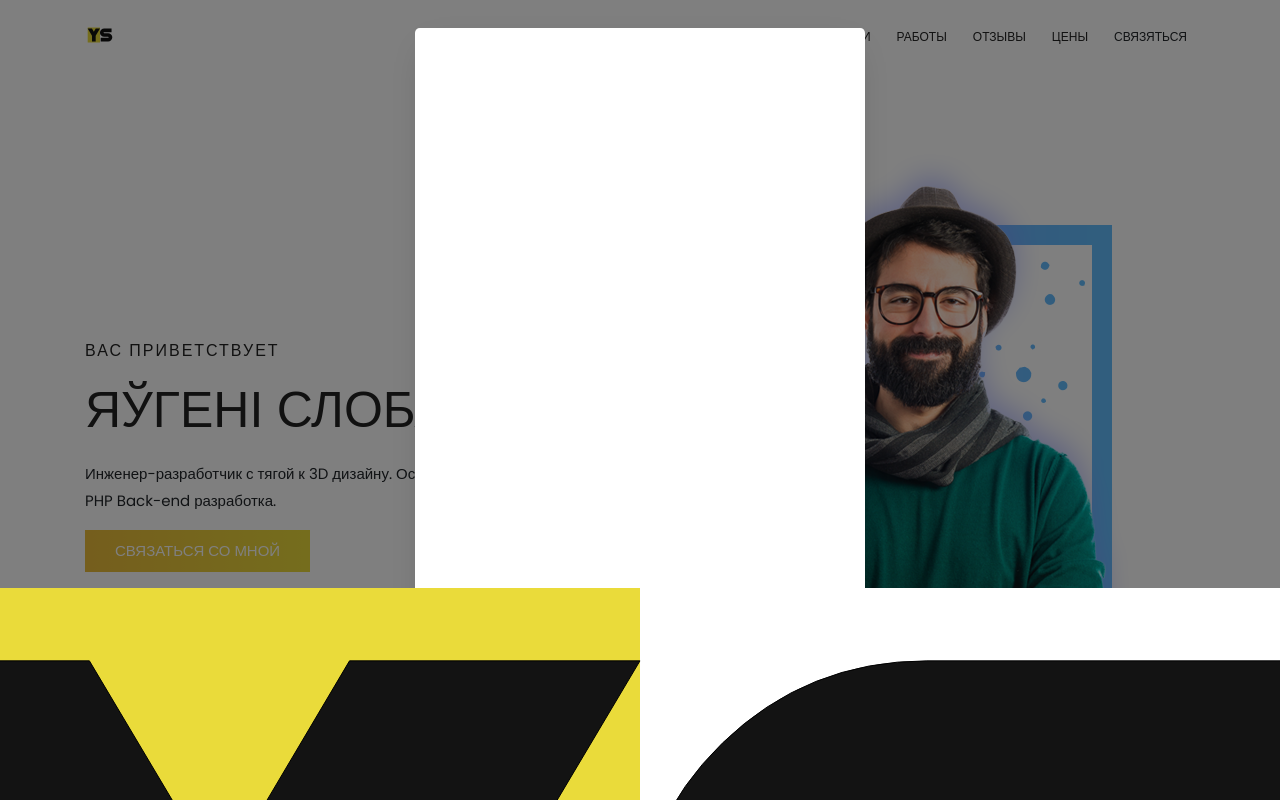
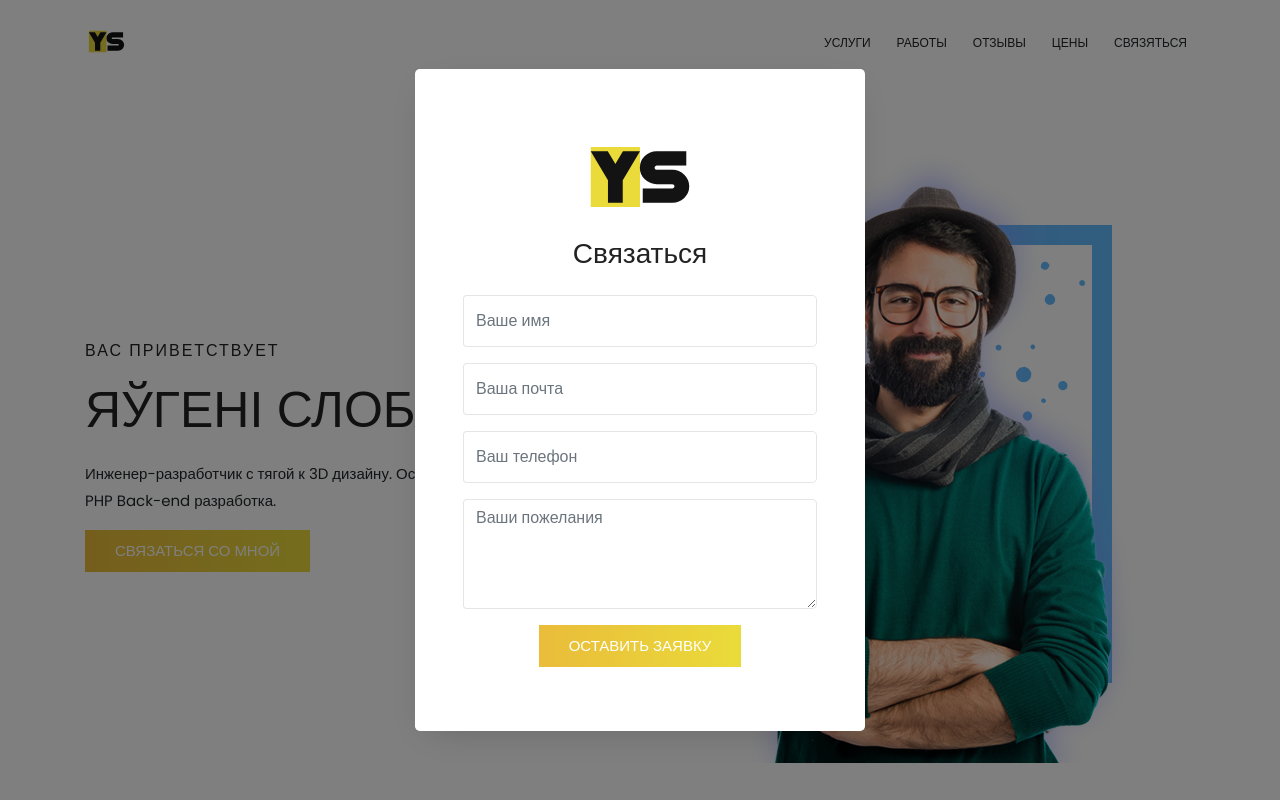
Before and after one commit to iarchangelneu/paac, a plain HTML site: page index.html in a window 1280 px wide. Both pictures are taken after a click on the item "СВЯЗЯТЬСЯ". Shown: the top 800 px of the page. Drawn offline with nearby package versions, Linux system fonts and the light colour scheme; a script that the page names is missing; some icons are missing.

Commit message:
fix logo

```diff
--- a/index.html
+++ b/index.html
@@ -575,9 +575,9 @@
                 </div>
                 <div class="modal-body p-4 p-md-5">
                     <div class="d-flex align-items-center justify-content-center">
-                        <span class=""><img src="./img/logo.svg" alt=""></span>
+                        <span class=""><img src="./img/logo.svg" class="logo__modal" alt=""></span>
                     </div>
-                    <h3 class="text-center mb-4 mt-4">Связаться</h3>
+                    <h3 class="text-center mb-4">Связаться</h3>
                     <form action="#" class="login-form">
                         <div class="form-group">
                             <input type="text" class="form-control rounded-left" placeholder="Ваше имя">
@@ -615,9 +615,9 @@
                 </div>
                 <div class="modal-body p-4 p-md-5">
                     <div class="d-flex align-items-center justify-content-center">
-                        <span class=""><img src="./img/logo.svg" alt=""></span>
+                        <span class=""><img src="./img/logo.svg" class="logo__modal" alt=""></span>
                     </div>
-                    <h3 class="text-center mb-4 mt-4">Оставить отзыв</h3>
+                    <h3 class="text-center mb-4">Оставить отзыв</h3>
                     <form action="#" class="login-form">
                         <div class="form-group">
                             <input type="text" class="form-control rounded-left" placeholder="Ваше имя">
--- a/style/style.css
+++ b/style/style.css
@@ -686,7 +686,11 @@ h1, h2, h3, h4, h5, h6 {
 }
 
 .logo__head {
-    height: 30px;
+    height: 43px;
+}
+
+.logo__modal {
+    height: 120px;
 }
 
 @media (max-width:991.98px) {
```
